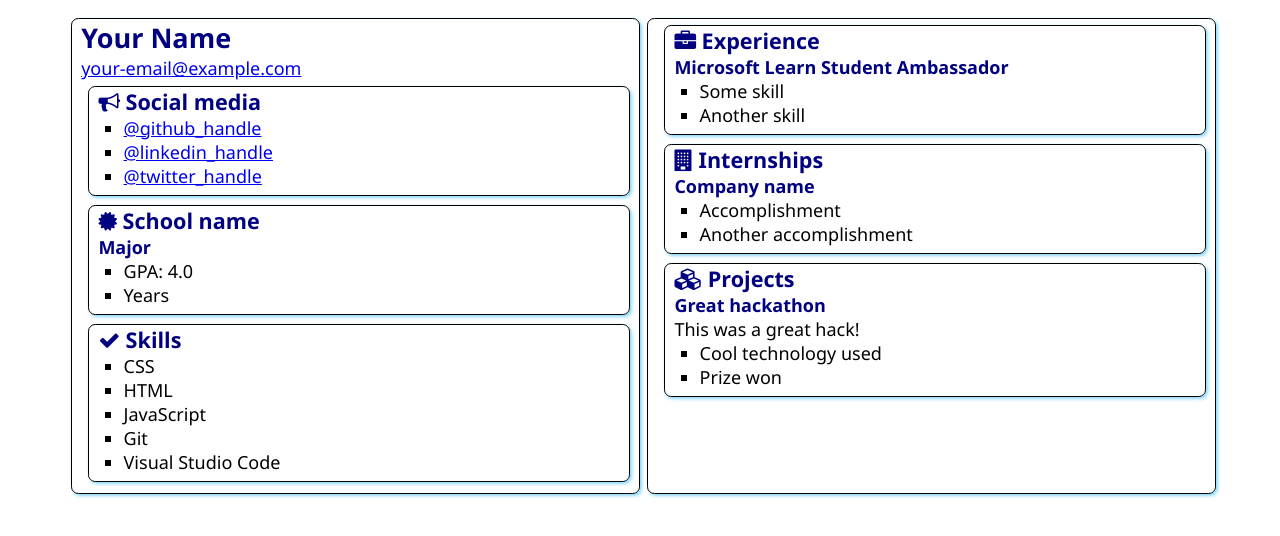
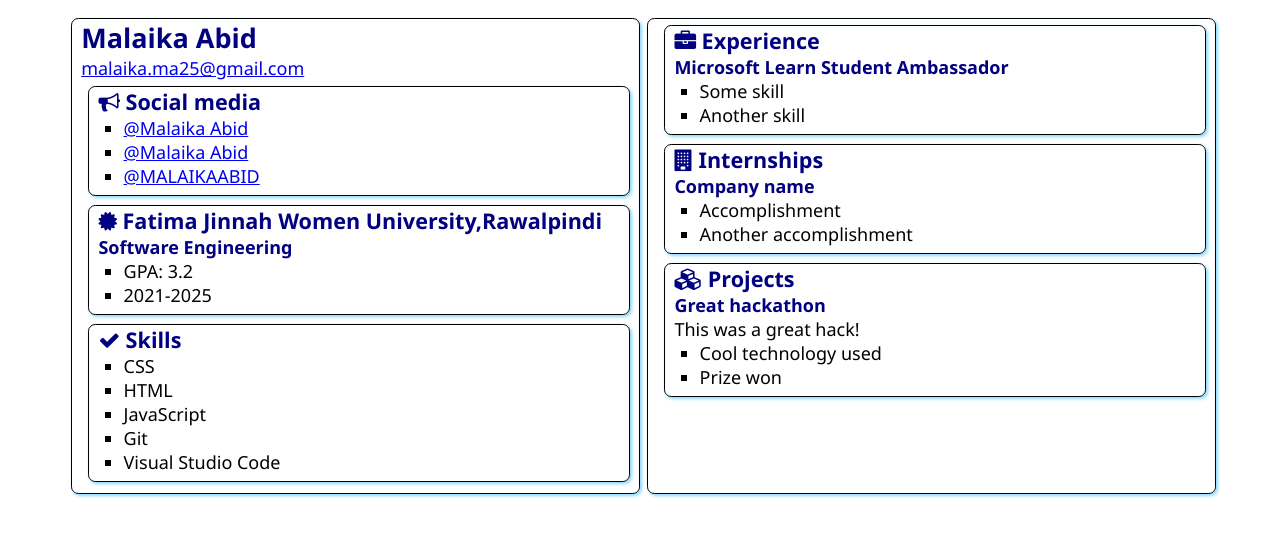
Before and after one commit to Malaika-Abid/SATechnicalOnboarding, a plain HTML site: page src/index.html in a window 1280 px wide. Drawn offline with Linux system fonts and the light colour scheme.

Commit message:
Update index.html

```diff
--- a/src/index.html
+++ b/src/index.html
@@ -12,8 +12,8 @@
 <body>
     <main>
         <article class="box">
-            <h1>Your Name</h1>
-            <div><a href="mailto:your.email@example.com">your-email@example.com</a></div>
+            <h1>Malaika Abid</h1>
+            <div><a href="mailto:your.email@example.com">malaika.ma25@gmail.com</a></div>
 
             <section class="box">
                 <h2>
@@ -21,9 +21,9 @@
                     Social media
                 </h2>
                 <ul>
-                    <li><a href="https://github.com/<handle>">@github_handle</a></li>
-                    <li><a href="https://linkedin.com/in/<handle>">@linkedin_handle</a></li>
-                    <li><a href="https://twitter.com/<handle>">@twitter_handle</a></li>
+                    <li><a href="https://github.com/<handle>">@Malaika Abid</a></li>
+                    <li><a href="https://linkedin.com/in/<handle>">@Malaika Abid</a></li>
+                    <li><a href="https://twitter.com/<handle>">@MALAIKAABID</a></li>
                 </ul>
             </section>
 
@@ -31,12 +31,12 @@
                 <div class="education">
                     <h2>
                         <i class="fa fa-certificate" aria-hidden="true"></i>
-                        School name
+                        Fatima Jinnah Women University,Rawalpindi
                     </h2>
-                    <h3>Major</h3>
+                    <h3>Software Engineering</h3>
                     <ul>
-                        <li>GPA: 4.0</li>
-                        <li>Years</li>
+                        <li>GPA: 3.2</li>
+                        <li>2021-2025</li>
                     </ul>
                 </div>
             </section>
```
